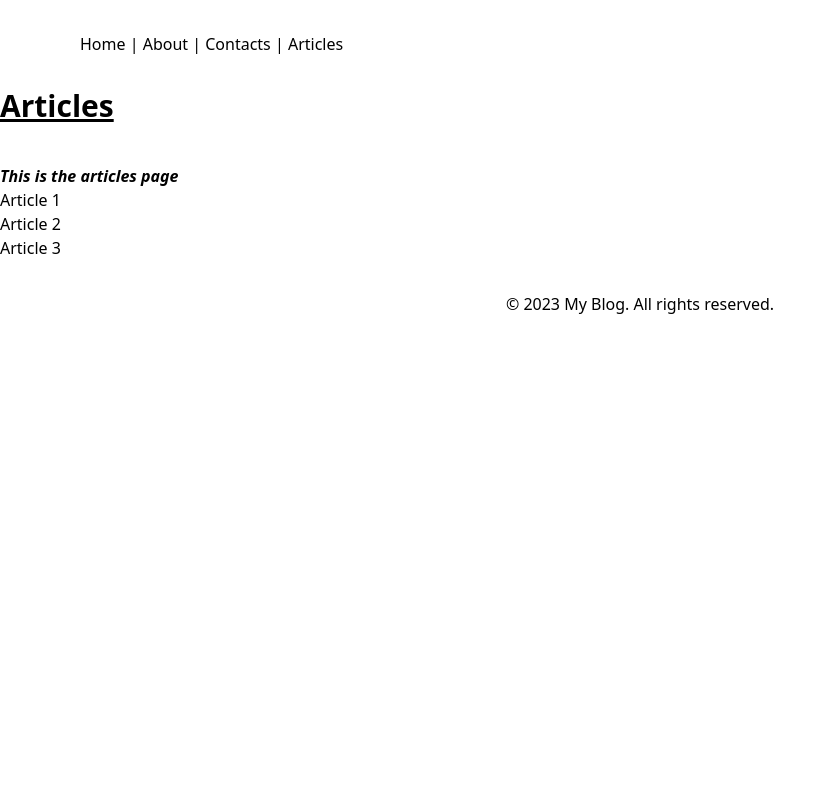
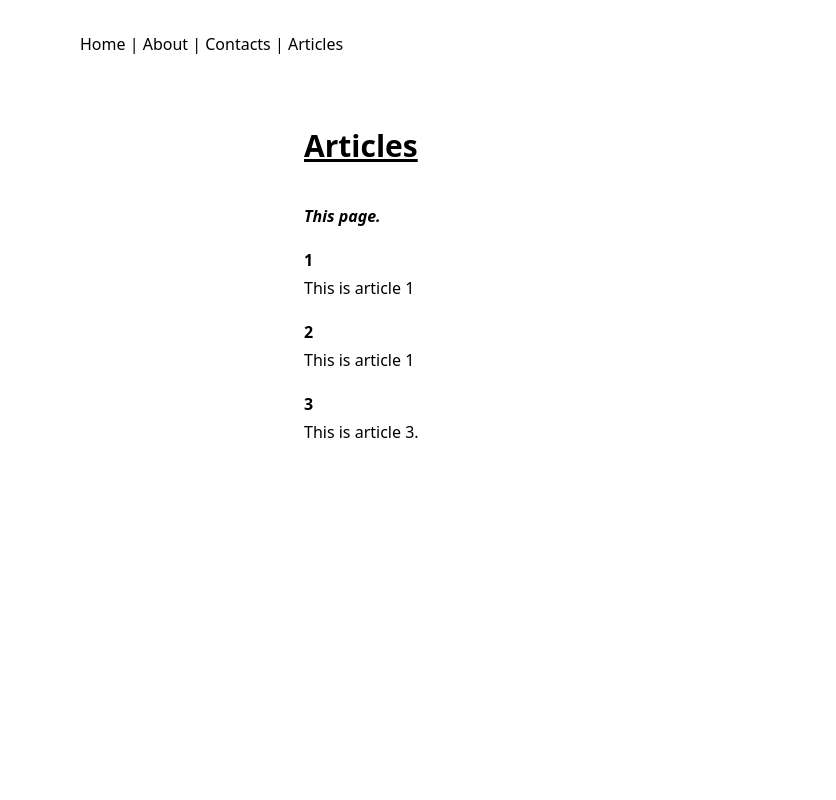
Before and after one commit to SurvirvorHRG/ece-webtech-2023-fall-gr04-07, a Next.js app in the folder app/: page /articles in a window 1280 px wide. Shown: the top 800 px of the page, without its empty margins (0-836 px from the left). Built offline with nearby package versions, Linux system fonts and the light colour scheme.

Commit message:
feat: lab6 initial

```diff
--- /dev/null
+++ b/app/components/Layout.js
@@ -0,0 +1,27 @@
+
+import Head from 'next/head'
+import Header from '../components/Header.js'
+import Footer from '../components/Footer.js'
+
+export default function Layout({
+  children,
+  title,
+  description
+}){
+  return (
+    <>
+      <Head>
+        <title>Webtech - {title}</title>
+        <meta name="description" content={description} />
+        <link rel="icon" href="/favicon.ico" />
+      </Head>
+      <div>
+        <Header />
+        <main className="py-10 min-h-screen max-w-full md:max-w-2xl md:mx-auto">
+          {children}
+        </main>
+        <Footer />
+      </div>
+    </>
+  )
+}
--- /dev/null
+++ b/app/pages/api/articles.js
@@ -0,0 +1,17 @@
+export const db = [{
+    articleId: 'first',
+    title: '1',
+    message: 'This is article 1'
+  }, {
+    articleId: 'second',
+    title: '2',
+    message: 'This is article 1'
+  }, {
+    articleId: 'third',
+    title: '3',
+    message: 'This is article 3.'
+  }]
+
+  export default function handler(req, res) {
+    res.status(200).json(db)
+  }
--- /dev/null
+++ b/app/pages/api/articles/[articleId].js
@@ -0,0 +1,7 @@
+import { db } from '../articles.js'
+
+export default function handler(req, res) {
+  const article = db.find( article => article.articleId === req.query.articleId)
+  if( !article ) return res.status(404).json('Wrong article')
+  res.status(200).json(article)
+}
--- a/app/pages/articles.js
+++ b/app/pages/articles.js
@@ -1,34 +1,33 @@
-import React from 'react';
 import Link from 'next/link';
-import Header from '../components/Header';
-import Footer from '../components/Footer';
+import Layout from '../components/Layout.js';
 
-const Articles = () => {
+export default function Articles({ articles }) {
   return (
-    <div>
-      <Header />
-      <h1 className="wt-title">Articles</h1>
-      <p className = "italic font-bold">This is the articles page</p>
+    <Layout title="Articles" description="Generated by create next app">
+      <h1 className='wt-title'>Articles</h1>
+      <p className="italic font-bold my-5">This page.</p>
       <ul>
-        <li>
-          <Link href="/articles/[articleId]" as="/articles/1">
-            Article 1
-          </Link>
-        </li>
-        <li>
-          <Link href="/articles/[articleId]" as="/articles/2">
-            Article 2
-          </Link>
-        </li>
-        <li>
-          <Link href="/articles/[articleId]" as="/articles/3">
-            Article 3
-          </Link>
-        </li>
+        {articles.map(article => (
+          <li key={article.slug} className="my-5">
+            <h2 className="font-bold mb-1">
+              <Link href={`/articles/${article.articleId}`}>{article.title}</Link>
+            </h2>
+            <p>{article.message}</p>
+          </li>
+        ))}
       </ul>
-      <Footer />
-    </div>
+    </Layout>
   );
-};
+}
 
-export default Articles;
+export async function getStaticProps() {
+  // Fetch data from your API or database
+  const response = await fetch('/api/articles');
+  const articles = await response.json();
+
+  return {
+    props: {
+      articles,
+    },
+  };
+}
--- a/app/pages/articles/[articleId].js
+++ b/app/pages/articles/[articleId].js
@@ -1,21 +1,39 @@
-import { useRouter } from 'next/router';
-import Header from '../../components/Header';
-import Footer from '../../components/Footer';
+import Layout from '../../components/Layout.js'
 
-const Article = () => {
-  const router = useRouter();
-  const { articleId } = router.query;
+export default function Page({
+  article
+}) {
+  return (
+    <Layout
+      title={article.title}
+      description="Generated by create next app"
+      >
+      <h1 className='wt-title'>
+        {article.title}
+      </h1>
+      <p className="italic font-bold">This page fetch data at build time, excellent for SEO.</p>
+      <p>
+        {article.message}
+      </p>
+    </Layout>
+  )
+}
 
-  return (
-    <div>
-      <Header />
-      <h1 className="wt-title">Article {articleId}</h1>
-      {/* Fetch and display content for the specific article based on articleId */}
-      {/* Dummy data for demonstration */}
-      <p>This is the content of Article {articleId}.</p>
-      <Footer />
-    </div>
-  );
-};
+export async function getStaticProps(ctx) {
+  const response = await fetch(`http://localhost:3000/api/articles/${ctx.params.articleId}`)
+  const article = await response.json()
+  return {
+    props: {
+      article: article
+    }
+  };
+}
 
-export default Article;
+export async function getStaticPaths(ctx) {
+  const response = await fetch(`http://localhost:3000/api/articles`)
+  const articles = await response.json()
+  return {
+    paths: articles.map( article => `/articles/${article.articleId}`),
+    fallback: false
+  };
+}
```
